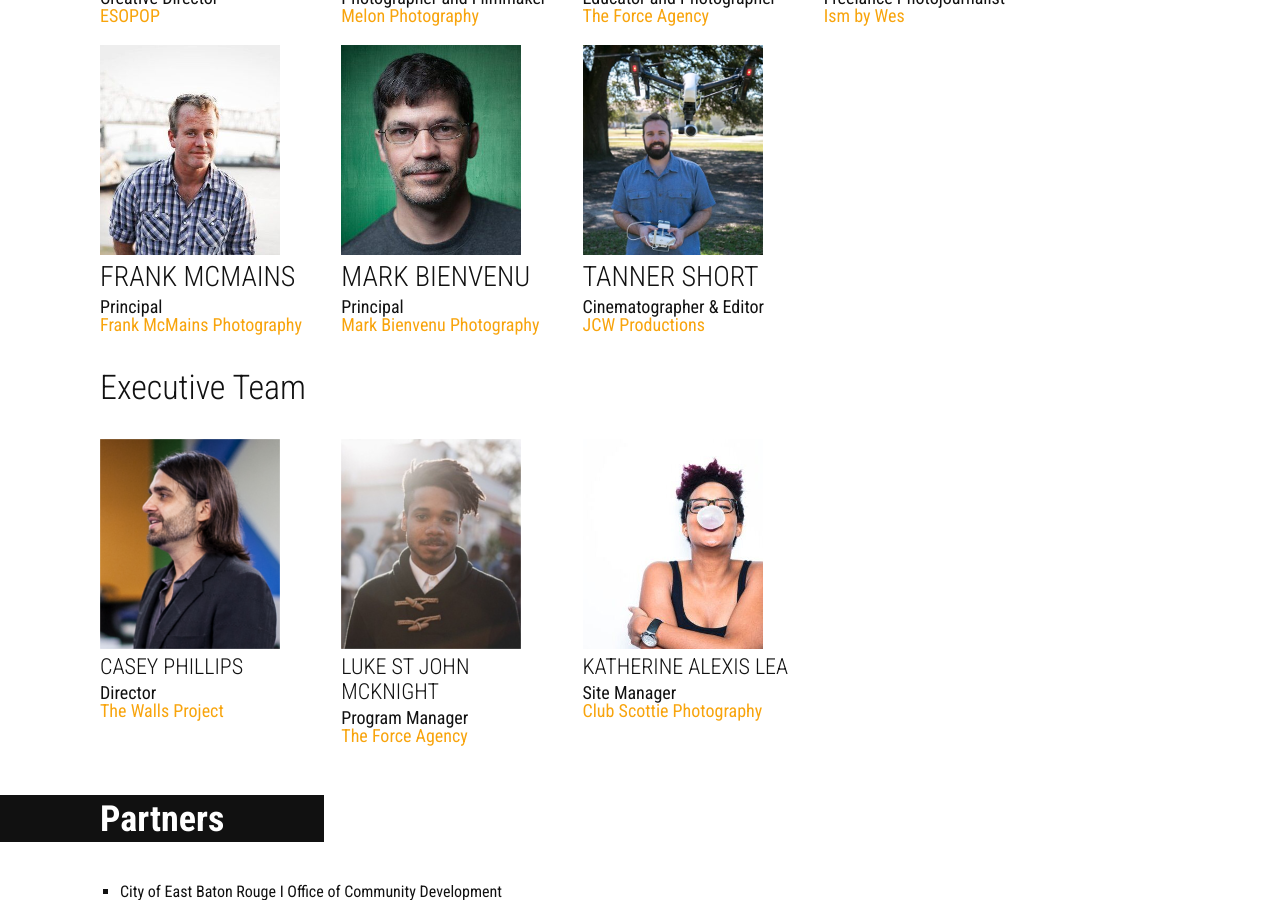
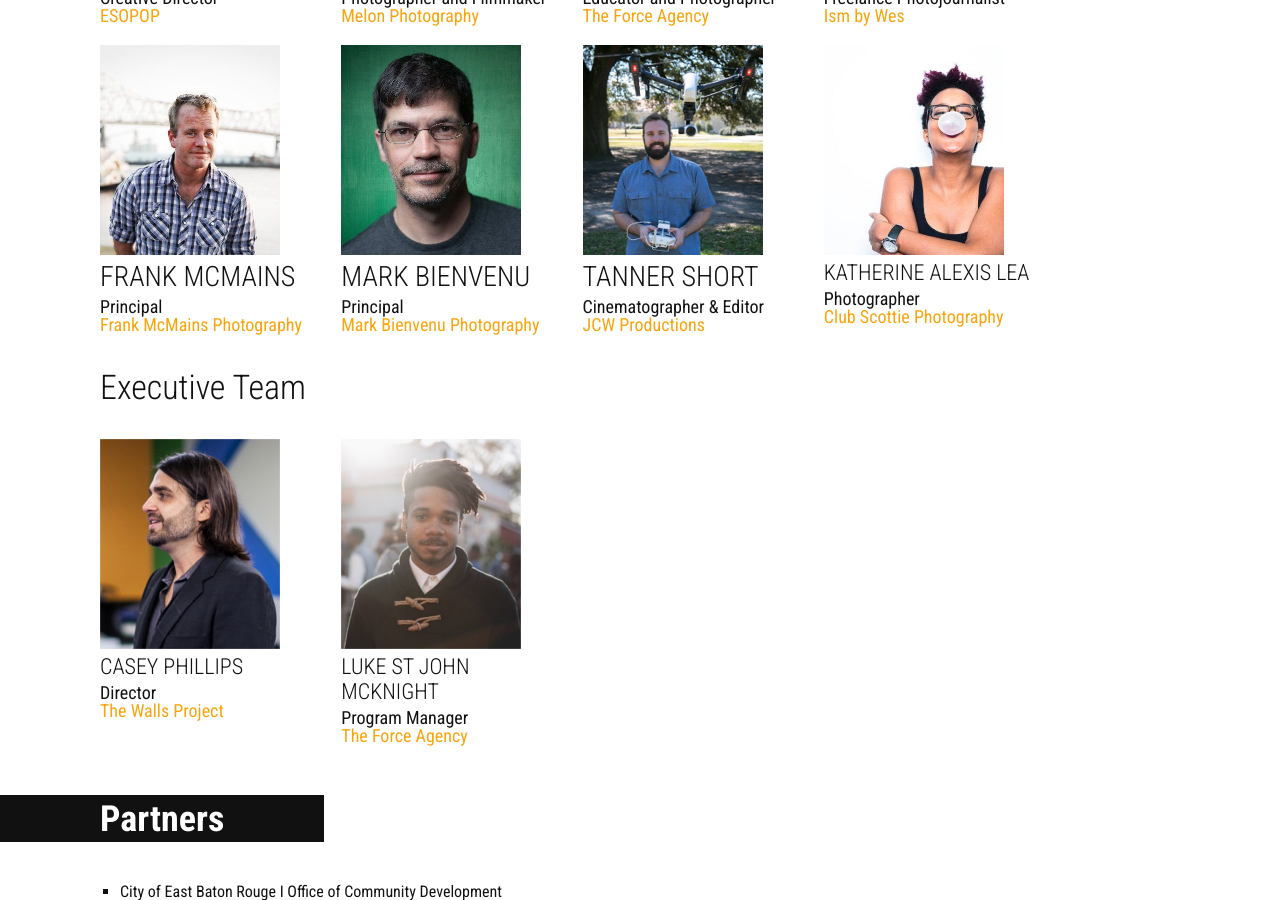
Before and after one commit to TheFuturesFund/thefuturesfund.github.io, a Jekyll site: the page built from pages/team.html, in a window 1280 px wide and 900 px high, scrolled down 1796 px. Built offline with Jekyll 4.4.1, drawn with Linux system fonts in a browser that asks for light colours; nearby versions of some CDN libraries.

Commit message:
Move Kat out of "Executive Team" section on the team page

```diff
--- a/pages/team.html
+++ b/pages/team.html
@@ -142,7 +142,14 @@ permalink: /team/
       <a>JCW Productions</a>
     </p>
   </div>
-
+  <div class='instructor-cell'>
+    <img src='/img/instructor/katherine.png' class='about-instructor-image'>
+    <h4>KATHERINE ALEXIS LEA</h4>
+    <p>
+      Photographer<br/>
+      <a>Club Scottie Photography</a>
+    </p>
+  </div>
 </div>
 
 <h2>Executive Team</h2>
@@ -162,14 +169,6 @@ permalink: /team/
     <p>
       Program Manager<br/>
       <a>The Force Agency</a>
-    </p>
-  </div>
-  <div class='instructor-cell'>
-    <img src='/img/instructor/katherine.png' class='about-instructor-image'>
-    <h4>KATHERINE ALEXIS LEA</h4>
-    <p>
-      Site Manager<br/>
-      <a>Club Scottie Photography</a>
     </p>
   </div>
 </div>
```
